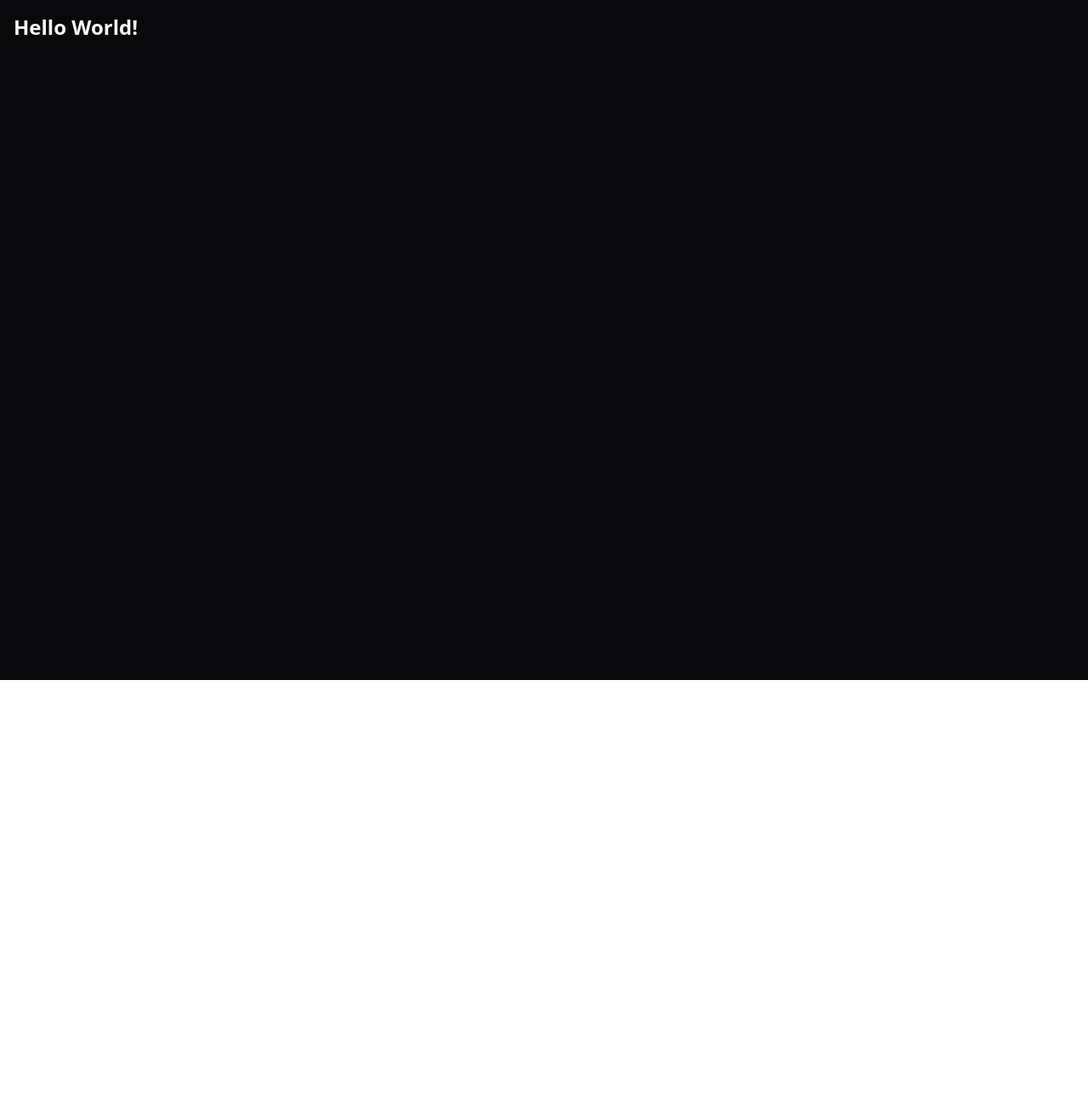
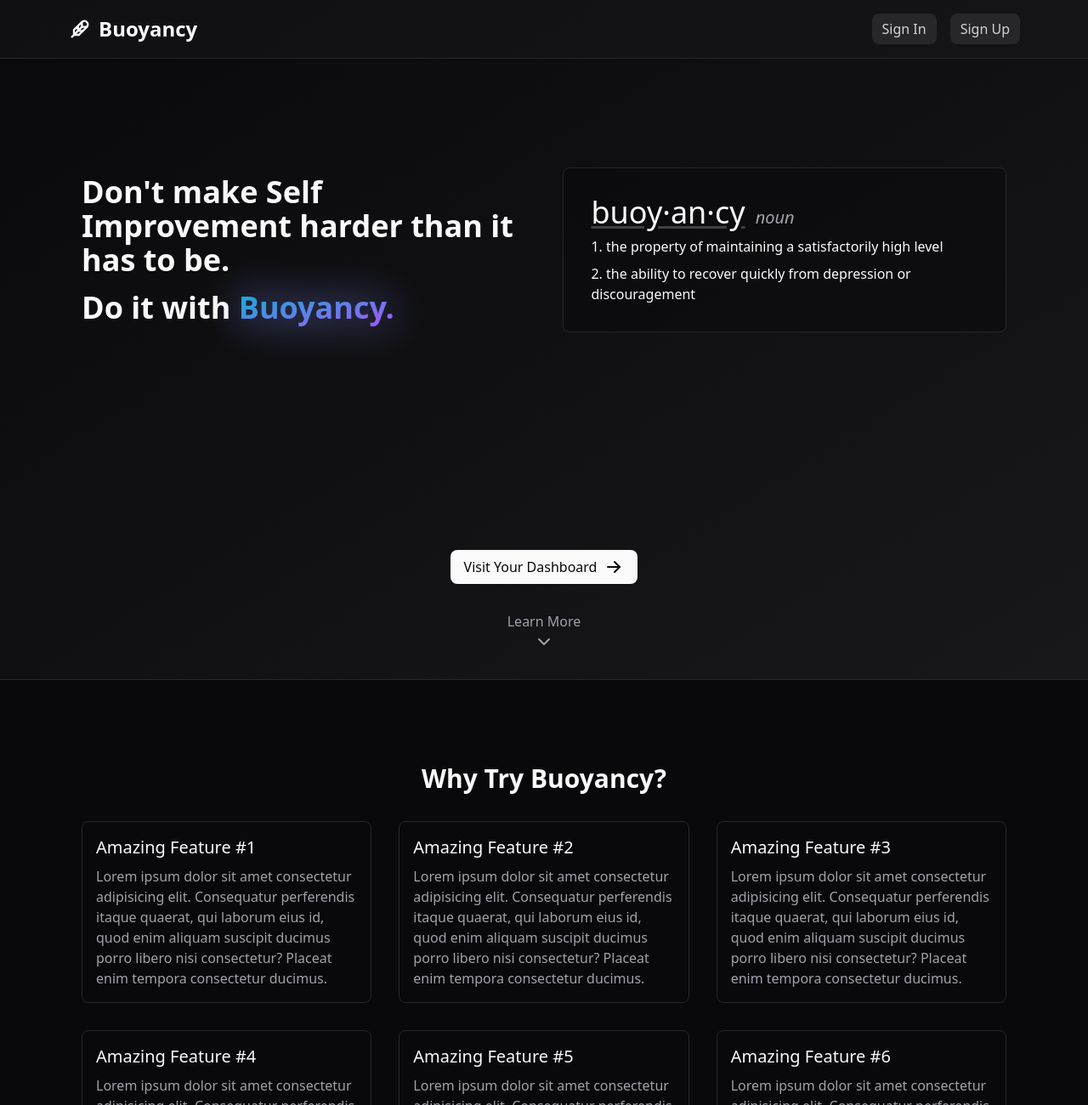
Before and after one commit to zsrobinson/buoyancy, a Next.js app: page / in a window 1280 px wide. Shown: the top 1300 px of the page at 85% size. Before the commit the page ends 800 px from the top, so only its background shows below. Built offline with nearby package versions, Linux system fonts and the light colour scheme.

Commit message:
create landing page

```diff
--- a/app/layout.tsx
+++ b/app/layout.tsx
@@ -11,7 +11,7 @@ export default function RootLayout({
 }) {
   return (
     <html lang="en">
-      <body>{children}</body>
+      <body className="scroll-smooth bg-zinc-950 text-zinc-50">{children}</body>
     </html>
   );
 }
--- a/app/page.tsx
+++ b/app/page.tsx
@@ -1,7 +1,159 @@
+import { ScrollButton } from "@/components/scroll-button";
+import { IconArrowRight, IconFeather, IconHeart } from "@tabler/icons-react";
+import Link from "next/link";
+
 export default function Home() {
   return (
-    <main className="min-h-screen bg-zinc-950 p-4 text-zinc-50">
-      <h1 className="text-2xl font-bold">Hello World!</h1>
-    </main>
+    <div className="flex flex-col">
+      <div className="flex min-h-screen flex-col border-b border-zinc-800 bg-gradient-to-br from-zinc-950 to-zinc-900">
+        <Navbar />
+
+        <div className="mx-auto flex max-w-6xl grow flex-col items-center justify-between gap-8 p-8">
+          <div className="flex items-center gap-12 pt-24">
+            <Description />
+            <Definition />
+          </div>
+
+          <div className="flex flex-col items-center gap-8">
+            <Link
+              href="dashboard"
+              className="group flex max-w-fit gap-2 rounded-lg bg-zinc-50 px-4 py-2 text-zinc-950 transition hover:bg-zinc-200"
+            >
+              Visit Your Dashboard
+              <IconArrowRight className="transition group-hover:translate-x-1" />
+            </Link>
+            <ScrollButton />
+          </div>
+        </div>
+      </div>
+
+      {/* Second Page */}
+      <div className="flex min-h-screen flex-col">
+        <Features />
+        <Footer />
+      </div>
+    </div>
   );
 }
+
+function Navbar() {
+  return (
+    <div className="border-b border-zinc-800 bg-zinc-900/50">
+      <div className="mx-auto flex max-w-6xl justify-between p-4">
+        <div className="flex items-center gap-2">
+          <IconFeather size={28} />
+          <h1 className="text-2xl font-bold">Buoyancy</h1>
+        </div>
+
+        <div className="flex items-center gap-4">
+          <span className="rounded-lg bg-zinc-800 px-3 py-1.5 text-zinc-300">
+            Sign In
+          </span>
+          <span className="rounded-lg bg-zinc-800 px-3 py-1.5 text-zinc-300">
+            Sign Up
+          </span>
+        </div>
+      </div>
+    </div>
+  );
+}
+
+function Description() {
+  return (
+    <section className="flex basis-1/2 flex-col gap-4">
+      <span className="text-4xl font-bold">
+        Don&apos;t make Self Improvement harder than it has to be.
+      </span>
+      <span className="text-4xl font-bold">
+        Do it with{" "}
+        <span className="bg-gradient-to-br from-cyan-500 to-purple-500 bg-clip-text text-transparent shadow-cyan-800 drop-shadow-[0_0_24px_#818cf8] transition hover:drop-shadow-[0_0_20px_#60a5fa]">
+          Buoyancy.
+        </span>
+      </span>
+    </section>
+  );
+}
+
+function Definition() {
+  return (
+    <section className="flex basis-1/2 flex-col gap-2 rounded-lg border border-zinc-800 bg-zinc-950/50 p-8 transition hover:scale-[1.02]">
+      <div className="flex items-end gap-3">
+        <a
+          href="https://www.merriam-webster.com/dictionary/buoyancy"
+          target="_blank"
+          rel="noopener"
+          className="text-4xl underline decoration-zinc-700 underline-offset-[3px] transition hover:decoration-zinc-600"
+        >
+          buoy·an·cy
+        </a>
+        <span className="text-xl italic text-zinc-400">noun</span>
+      </div>
+      <span>1. the property of maintaining a satisfactorily high level</span>
+      <span>
+        2. the ability to recover quickly from depression or discouragement
+      </span>
+    </section>
+  );
+}
+
+function Features() {
+  return (
+    <div className="mx-auto flex max-w-6xl grow flex-col items-center justify-center gap-8 p-8">
+      <h3 className="text-3xl font-semibold">Why Try Buoyancy?</h3>
+      <section className="grid h-full grid-cols-3 gap-8">
+        {Array.from(Array(6)).map((_, i) => (
+          <div
+            key={i}
+            className="flex h-full w-full flex-col gap-2 rounded-lg border border-zinc-800 bg-zinc-950 p-4 transition hover:scale-[1.02] hover:bg-zinc-900/50 hover:shadow-lg hover:shadow-zinc-700/20"
+          >
+            <h3 className="text-xl">Amazing Feature #{i + 1}</h3>
+            <span className="text-zinc-400">
+              Lorem ipsum dolor sit amet consectetur adipisicing elit.
+              Consequatur perferendis itaque quaerat, qui laborum eius id, quod
+              enim aliquam suscipit ducimus porro libero nisi consectetur?
+              Placeat enim tempora consectetur ducimus.
+            </span>
+          </div>
+        ))}
+      </section>
+    </div>
+  );
+}
+
+function Footer() {
+  return (
+    <div className="border-t border-zinc-800 bg-zinc-900/50 text-zinc-300">
+      <div className="mx-auto flex max-w-6xl justify-between p-4">
+        <div className="flex items-center gap-1">
+          Made with <IconHeart size={20} /> by{" "}
+          <a
+            href="https://zsrobinson.com"
+            target="_blank"
+            rel="noopener"
+            className="underline decoration-zinc-500 underline-offset-2 transition-all hover:text-zinc-50 hover:decoration-zinc-400"
+          >
+            Zachary Robinson
+          </a>
+        </div>
+
+        <div className="flex flex-col items-end">
+          <span className="flex items-center gap-1">
+            Visit this project on
+            <a
+              href="https://github.com/zsrobinosn/buoyancy"
+              target="_blank"
+              rel="noopener"
+              className="underline decoration-zinc-500 underline-offset-2 transition-all hover:text-zinc-50 hover:decoration-zinc-400"
+            >
+              GitHub
+            </a>
+          </span>
+
+          <span className="text-sm text-zinc-500">
+            Feedback and contributions always appreciated!
+          </span>
+        </div>
+      </div>
+    </div>
+  );
+}
--- /dev/null
+++ b/components/scroll-button.tsx
@@ -0,0 +1,20 @@
+"use client";
+
+import { IconChevronDown } from "@tabler/icons-react";
+
+export function ScrollButton() {
+  return (
+    <button
+      className="group flex max-w-fit flex-col items-center text-zinc-400 transition-all"
+      onClick={() => {
+        window.scrollTo({
+          top: document.documentElement.clientHeight,
+          behavior: "smooth",
+        });
+      }}
+    >
+      <span className="transition group-hover:text-zinc-200">Learn More</span>
+      <IconChevronDown className="transition-all group-hover:translate-y-1 group-hover:text-zinc-50" />
+    </button>
+  );
+}
--- a/package.json
+++ b/package.json
@@ -9,6 +9,7 @@
     "lint": "next lint"
   },
   "dependencies": {
+    "@tabler/icons-react": "^2.17.0",
     "@types/node": "18.16.1",
     "@types/react": "18.2.0",
     "@types/react-dom": "18.2.1",
```
Also changed, not shown: 1 other file (tests, documents, lock files or other folders).
